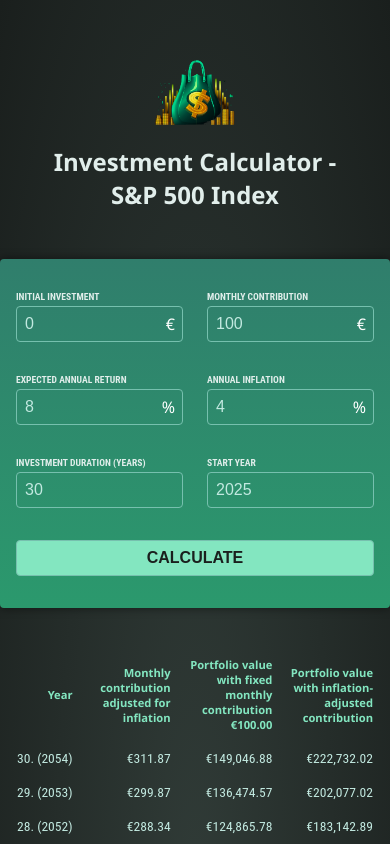
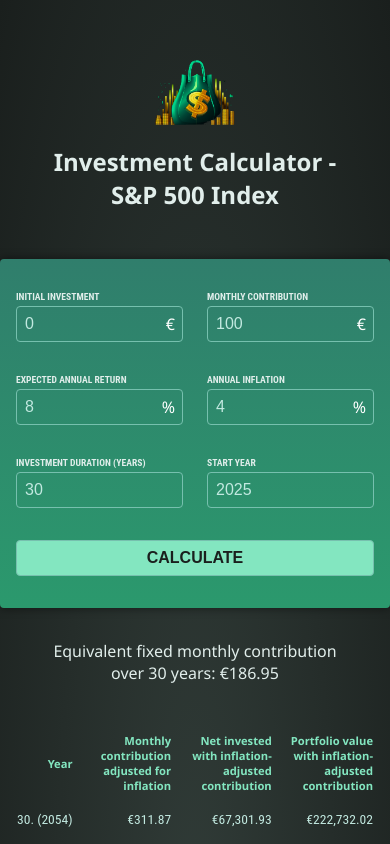
Before and after one commit to lemonrick/investment-calculator, an Angular app: page / in a window 390 px wide. Shown: the top 844 px of the page. Built offline with nearby package versions, Linux system fonts and the light colour scheme.

Commit message:
Improve investment view and mobile formatting

```diff
--- a/src/app/investment-result.model.ts
+++ b/src/app/investment-result.model.ts
@@ -1,7 +1,9 @@
 export interface InvestmentResultModel {
   year: number; // Rok
+  initialAmount: number; // Počiatočná suma
   totalWithoutInflation: number; // Suma bez inflácie
   totalWithInflation: number; // Suma s infláciou
+  netInvestedWithInflation: number; // Netto vložené peniaze (príspevok + inflácia)
   monthlyContribution: number; // Mesačný príspevok
   monthlyContributionWithInflation: number; // Mesačný príspevok (+inflacia)
   startingYear: number; // Rok začiatku napr. 2025
--- a/src/app/investment-results/investment-results.component.css
+++ b/src/app/investment-results/investment-results.component.css
@@ -11,6 +11,18 @@
   color: #83e6c0;
 }
 
+.header-toggle {
+  all: unset;
+  cursor: pointer;
+  color: inherit;
+  text-align: right;
+}
+
+.header-toggle:focus-visible {
+  outline: 1px solid #83e6c0;
+  outline-offset: 2px;
+}
+
 table tbody {
   font-family: "Roboto Condensed", sans-serif;
   font-size: 0.85rem;
@@ -20,3 +32,13 @@
 .no-wrap {
   white-space: nowrap;
 }
+
+@media (max-width: 600px) {
+  .equivalent-line span {
+    display: block;
+  }
+
+  .equivalent-over {
+    white-space: nowrap;
+  }
+}
--- a/src/app/investment-results/investment-results.component.html
+++ b/src/app/investment-results/investment-results.component.html
@@ -1,12 +1,26 @@
 @if (!results()) {
   <p class="center">Fill out the form and press "Calculate".</p>
 } @else {
+  @if (equivalentFixedMonthlyContribution !== null) {
+    <p class="center equivalent-line">
+      <span>Equivalent fixed monthly contribution</span>
+      <span class="equivalent-over">over {{ results()![0].year }} years: {{ equivalentFixedMonthlyContribution | currency:'EUR':'symbol' }}</span>
+    </p>
+  }
   <table>
     <thead>
     <tr>
       <th>Year</th>
       <th>Monthly contribution adjusted for inflation</th>
-      <th>Portfolio value with fixed monthly contribution {{ fixedMonthlyContribution | currency:'EUR':'symbol' }}</th>
+      <th>
+        <button type="button" class="header-toggle" (click)="toggleFixedContributionColumn()">
+          @if (showNetInvested()) {
+            Net invested with inflation-adjusted contribution
+          } @else {
+            Portfolio value with fixed monthly contribution {{ fixedMonthlyContribution | currency:'EUR':'symbol' }}
+          }
+        </button>
+      </th>
       <th>Portfolio value with inflation-adjusted contribution</th>
     </tr>
     </thead>
@@ -15,7 +29,13 @@
         <tr>
           <td class="no-wrap">{{ result.year }}. ({{ result.startingYear + result.year - 1 }})</td>
           <td> {{ result.monthlyContributionWithInflation | currency:'EUR':'symbol' }} </td>
-          <td> {{ result.totalWithoutInflation | currency:'EUR':'symbol' }} </td>
+          <td>
+            @if (showNetInvested()) {
+              {{ result.netInvestedWithInflation | currency:'EUR':'symbol' }}
+            } @else {
+              {{ result.totalWithoutInflation | currency:'EUR':'symbol' }}
+            }
+          </td>
           <td> {{ result.totalWithInflation | currency:'EUR':'symbol' }} </td>
         </tr>
       }
--- a/src/app/investment-results/investment-results.component.ts
+++ b/src/app/investment-results/investment-results.component.ts
@@ -1,4 +1,4 @@
-import {Component, inject} from '@angular/core';
+import {Component, inject, signal} from '@angular/core';
 import {CurrencyPipe} from "@angular/common";
 import {InvestmentService} from "../investment.service";
 
@@ -10,6 +10,7 @@
 })
 export class InvestmentResultsComponent {
   private investmentService = inject(InvestmentService);
+  showNetInvested = signal(true);
 
   results = this.investmentService.resultData.asReadonly();
 
@@ -17,4 +18,23 @@
     const res = this.results();
     return res && res.length > 0 ? res[0].monthlyContribution : null;
   }
+
+  get equivalentFixedMonthlyContribution(): number | null {
+    const res = this.results();
+    if (!res || res.length === 0) {
+      return null;
+    }
+
+    const latest = res[0];
+    const months = latest.year * 12;
+    if (months <= 0) {
+      return null;
+    }
+
+    return (latest.netInvestedWithInflation - latest.initialAmount) / months;
+  }
+
+  toggleFixedContributionColumn() {
+    this.showNetInvested.update((value) => !value);
+  }
 }
--- a/src/app/investment.service.ts
+++ b/src/app/investment.service.ts
@@ -14,6 +14,7 @@
     const totalMonths = duration * 12; // Celkový počet mesiacov
     let totalWithoutInflation = initialAmount + 1; // Suma bez inflácie
     let totalWithInflation = initialAmount + 1; // Suma s infláciou
+    let netInvestedWithInflation = initialAmount; // Netto vložené peniaze (s infláciou príspevku)
     let currentAnnualContribution = annualContribution * 12; // Ročný príspevok
     let currentAnnualContributionWithInflation = annualContribution * 12; // Ročný príspevok s infláciou
     const results = []; // Výsledky pre každý rok
@@ -27,6 +28,7 @@
       // S infláciou: mesačný príspevok sa zvyšuje o infláciu
       totalWithInflation *= (1 + monthlyRate);
       totalWithInflation += currentAnnualContributionWithInflation / 12;
+      netInvestedWithInflation += currentAnnualContributionWithInflation / 12;
 
       // Na konci každého roka vypočítame a uložíme výsledky
       if (month % 12 === 0) {
@@ -35,8 +37,10 @@
         // Vložíme výsledky do poľa
         results.push({
           year: year,
+          initialAmount: initialAmount,
           totalWithoutInflation: parseFloat(totalWithoutInflation.toFixed(2)), // Suma bez inflácie
           totalWithInflation: parseFloat(totalWithInflation.toFixed(2)),    // Suma s infláciou
+          netInvestedWithInflation: parseFloat(netInvestedWithInflation.toFixed(2)), // Netto vložené peniaze (s infláciou)
           monthlyContribution: parseFloat((currentAnnualContribution / 12).toFixed(2)), // Mesačný príspevok
           monthlyContributionWithInflation: parseFloat((currentAnnualContributionWithInflation / 12).toFixed(2)), // Mesačný príspevok (+inflacia)
           startingYear: startingYear
```
Also changed, not shown: img/1.png, 1 other file (tests, documents, lock files or other folders).
